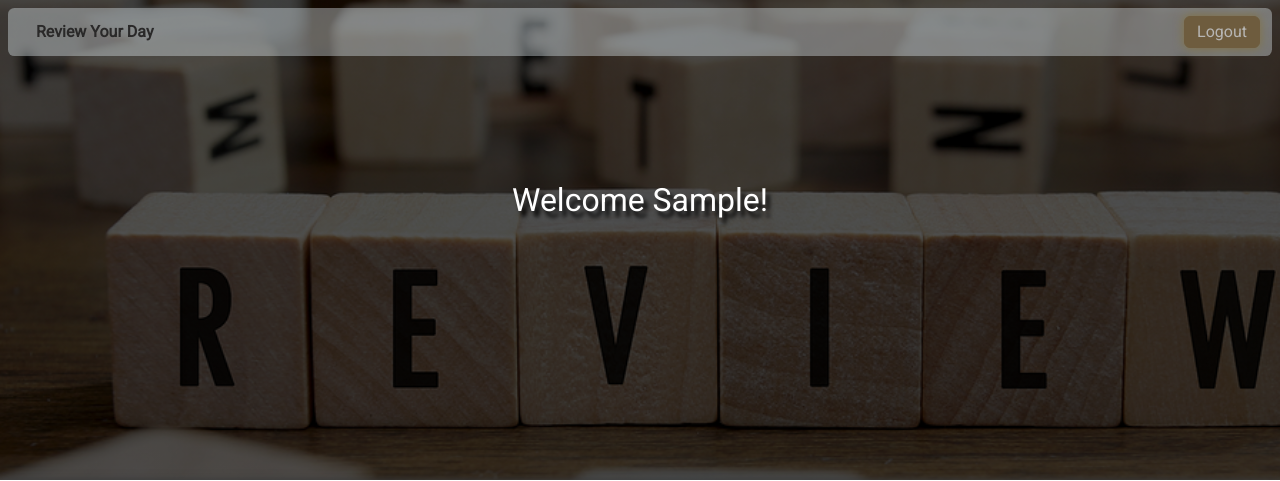
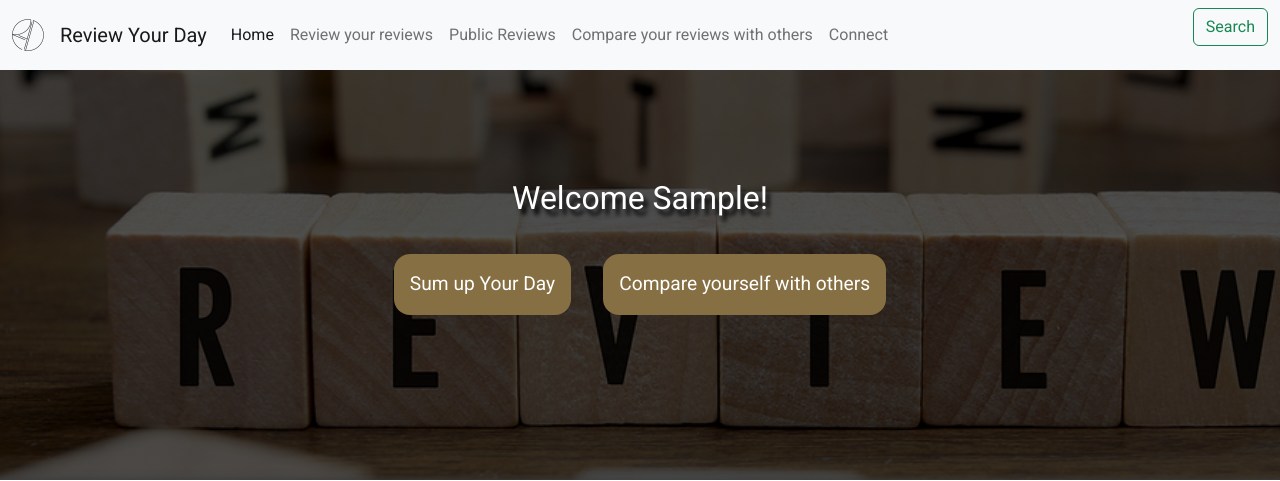
Before and after one commit to shalearkane/DailyReview, a Django app: page / in a window 1280 px wide. Shown: the top 481 px of the page. Run offline with Django 4.2, Linux system fonts and the light colour scheme; the visitor is signed in with stand-in values (Sample User, id 1); some libraries are stand-ins or nearby versions.

Commit message:
Updated todo list: Added logo and did a few tasks marked as '//' in todo list

```diff
--- a/static/index.css
+++ b/static/index.css
@@ -3,13 +3,42 @@
     flex-direction: row;
     justify-content: center;
     color: white;
-    margin-top: 15vh;
+    margin-top: 13vh;
     font-size: 2rem;
     font-weight: 500;
 }
 
 .welcome > p {
     text-shadow: 4px 6px 4px black;
+}
+
+.write-compare {
+    display: flex;
+    flex-direction: row;
+    justify-content: center;
+}
+
+.write-compare button {
+    margin: 1rem;
+    border-radius: 1rem;
+    border: none;
+    padding: 1rem;
+    transition: 0.15s ease-out;
+    text-decoration: none;
+    background-color:rgb(135, 111, 68);
+    color: rgb(255, 255, 255);
+    font-size: 1.2rem;
+}
+
+.write-compare button:hover {
+    background-color: white;
+    color: rgb(57, 39, 8);
+    transform: scale(1.02);
+}
+
+.write-compare button:active {
+    transform: scale(1);
+    background-color: rgb(228, 216, 194);
 }
 
 .google {
--- a/static/mystyle.css
+++ b/static/mystyle.css
@@ -8,7 +8,7 @@ body {
     overflow-y: auto;
 }
 
-nav {
+/* nav {
     background-color: rgba(223, 233, 237, 0.4);
     border-radius: 0.4rem;
     margin: 0.5rem;
@@ -52,7 +52,7 @@ input {
     --bs-btn-active-bg: rgb(21, 21, 21);
     --bs-btn-active-border-color: rgb(21, 21, 21);
     --bs-btn-active-color: rgb(183, 182, 180);
-}
+} */
 
 /* width */
 ::-webkit-scrollbar {
--- a/templates/base.html
+++ b/templates/base.html
@@ -29,46 +29,48 @@
     {% block title %}
       <title>Review Your Day</title>
     {% endblock title %}
-
-    {% block script %}
-      <script></script>
-    {% endblock script %}
   </head>
   <body>
-    <nav class="navbar navbar-expand-lg navbar-light">
+    <nav class="navbar fixed-top navbar-expand-lg bg-light" style="position:relative">
       <div class="container-fluid">
-        <a class="navbar-brand">Review Your Day</a>
-        <button class="navbar-toggler"
-                type="button"
-                data-bs-toggle="collapse"
-                data-bs-target="#navbarSupportedContent"
-                aria-controls="navbarSupportedContent"
-                aria-expanded="false"
-                aria-label="Toggle navigation">
+        <a class="navbar-brand" href="#">
+          <img src="{% static 'images/logo.png' %}" style="width: 2rem">
+        </a>
+        <a class="navbar-brand" href="#">Review Your Day</a>
+        <button class="navbar-toggler" type="button" data-bs-toggle="collapse" data-bs-target="#navbarSupportedContent" aria-controls="navbarSupportedContent" aria-expanded="false" aria-label="Toggle navigation">
           <span class="navbar-toggler-icon"></span>
         </button>
         <div class="collapse navbar-collapse" id="navbarSupportedContent">
-          <ul class="navbar-nav me-auto mb-2 mb-lg-0">
-          </ul>
-          <form class="d-flex">
-            {% if user.is_authenticated %}
-              <a class="btn btn-info align-middle"
-                 href="{% url 'logout' %}"
-                 role="button">Logout</a>
-            {% else %}
-              <a class="btn btn-info align-middle"
-                 href="{% provider_login_url 'google' %}"
-                 role="button">Login</a>
-            {% endif %}
+          <div class="navbar-nav" style="margin-right: auto !important">
+            <a class="nav-link active" aria-current="page" href="#">Home</a>
+            <a class="nav-link" href="#">Review your reviews</a>
+            <a class="nav-link" href="#">Public Reviews</a>
+            <a class="nav-link" href="#">Compare your reviews with others</a>
+            <a class="nav-link" href="#">Connect</a>
+          </div>
+          <form class="d-flex" role="button">
+            <button class="btn btn-outline-success" type="submit">Search</button>
           </form>
         </div>
       </div>
     </nav>
     {% block content %}
     {% endblock content %}
-    <!-- Optional JavaScript -->
-    <!-- jQuery first, then Popper.js, then Bootstrap JS -->
     <script src="https://cdn.jsdelivr.net/npm/@popperjs/core@2.11.6/dist/umd/popper.min.js" integrity="sha384-oBqDVmMz9ATKxIep9tiCxS/Z9fNfEXiDAYTujMAeBAsjFuCZSmKbSSUnQlmh/jp3" crossorigin="anonymous"></script>
     <script src="https://cdn.jsdelivr.net/npm/bootstrap@5.2.3/dist/js/bootstrap.min.js" integrity="sha384-cuYeSxntonz0PPNlHhBs68uyIAVpIIOZZ5JqeqvYYIcEL727kskC66kF92t6Xl2V" crossorigin="anonymous"></script>
   </body>
 </html>
+
+
+{% comment %} <form class="d-flex">
+  {% if user.is_authenticated %}
+    <a class="btn btn-info align-middle"
+       href="{% url 'logout' %}"
+       role="button">Logout</a>
+  {% else %}
+    <a class="btn btn-info align-middle"
+       href="{% provider_login_url 'google' %}"
+       role="button">Login</a>
+  {% endif %}
+  aria-current="page"
+</form> {% endcomment %}
--- a/templates/index.html
+++ b/templates/index.html
@@ -9,6 +9,10 @@
         {% if user.is_authenticated %}
             <div class="welcome">
                 <p>Welcome {{ user.first_name }}!</p>
+            </div>
+            <div class="write-compare">
+                <a href="review/write"><button>Sum up Your Day</button></a>
+                <a href=""><button>Compare yourself with others</button></a>
             </div>
         {% else %}
             <a href="{% provider_login_url 'google' %}"
```
Also changed, not shown: static/images/logo.png (added), 1 other file.
